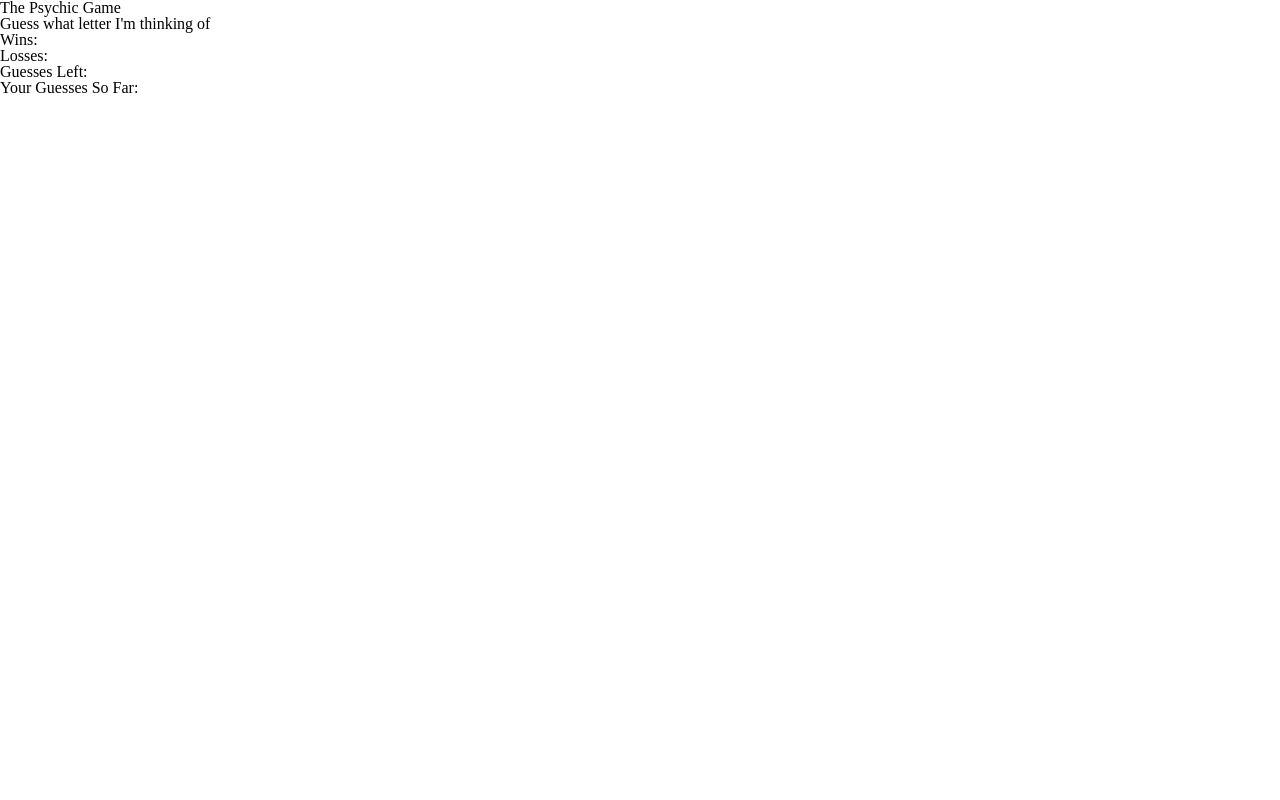
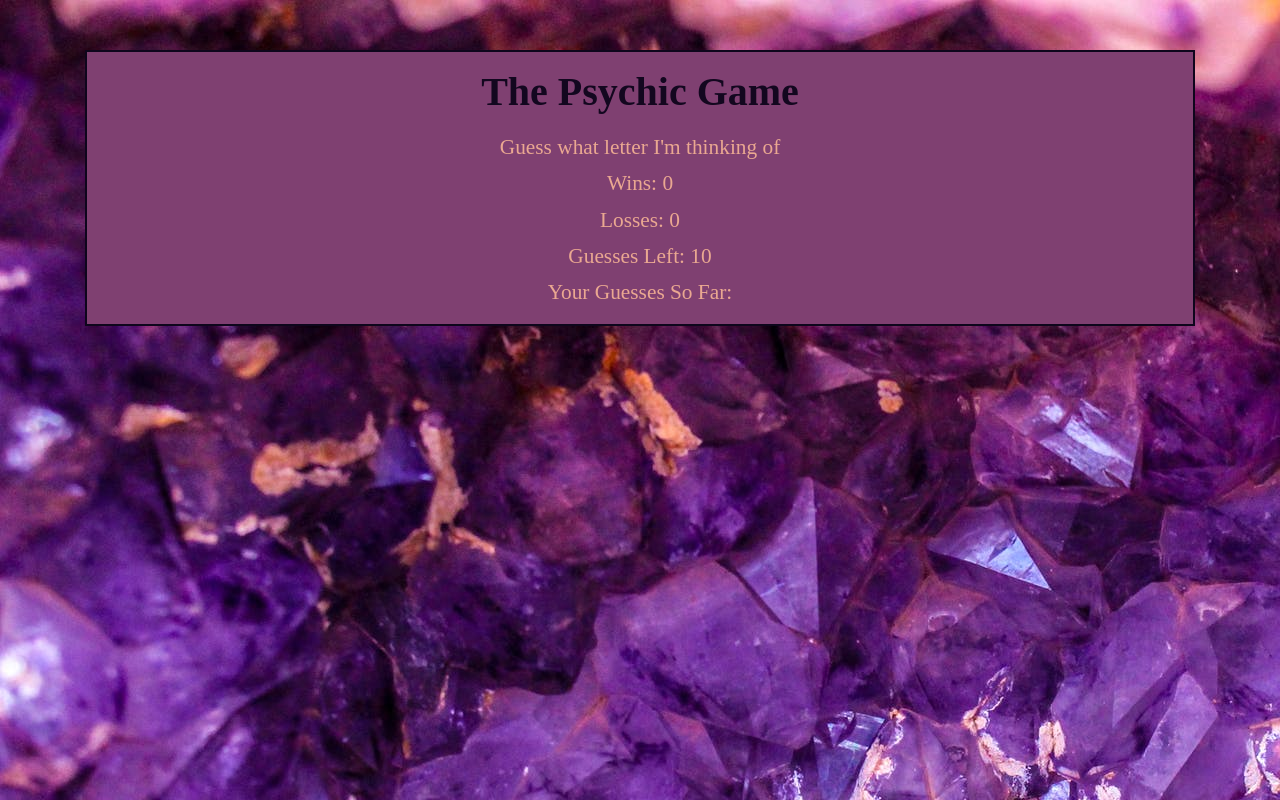
Before and after one commit to jenngoldman/Psychic-Game, a plain HTML site: page index.html in a window 1280 px wide. Drawn offline with nearby package versions, Linux system fonts and the light colour scheme; files that its build step writes are made by us from their sources.

Commit message:
finished game andadded styling

```diff
--- a/assets/css/style.css
+++ b/assets/css/style.css
@@ -0,0 +1,29 @@
+body {
+    background-image: url("../images/gemstones.jpeg");
+
+}
+
+.game-container {
+    background-color: #7f4071;
+    margin: auto;
+    margin-top: 50px;
+    padding: 5px;
+    text-align: center;
+    border-style: solid;
+    border-width: 2px;
+    border-color: #0e061c;
+}
+
+h1 {
+    font-size: 30pt;
+    margin: 15px;
+    margin-bottom: 25px;
+    color: #13071f;
+    font-weight: bold;
+}
+
+p {
+    color: #eaa891;
+    margin: 15px;
+    font-size: 16pt;
+}
--- a/assets/javascript/game.js
+++ b/assets/javascript/game.js
@@ -1,8 +1,15 @@
-var wins, losses = 0;
-var guessesLeft = 9;
+var wins = 0;
+var losses = 0;
+var guessesLeft = 10;
 var guessesSoFar = [];
 // letterToGuess is the result of the getRandomLetter function.
 var letterToGuess = getRandomLetter();
+
+document.addEventListener("DOMContentLoaded", function(){
+    updateGuessesLeft();
+    updateWins();
+    updateLosses();
+}, false);
 
 function getRandomLetter() {
     var letters = "abcdefghijklmnopqrstuvwxyz";
@@ -14,21 +21,41 @@ function getRandomLetter() {
 
 document.onkeydown = function(event) {
     var keyPressed = String.fromCharCode(event.which).toLowerCase();
+
     if (keyPressed == letterToGuess) {
         wins++;
+        updateWins();
         resetGame();
     }
     else if (guessesLeft == 1) {
         losses++;
+        updateLosses();
         resetGame();
     }
     else {
         guessesLeft--;
+        updateGuessesLeft();
         guessesSoFar.push(keyPressed);
+        document.getElementById("guesses-so-far").textContent = guessesSoFar.join(", ");
     }
 };
 
 function resetGame() {
     letterToGuess = getRandomLetter();
-    guessesLeft = 9;
+    guessesLeft = 10;
+    updateGuessesLeft();
+    guessesSoFar = [];
+    document.getElementById("guesses-so-far").textContent = "";
 }
+
+function updateGuessesLeft() {
+    document.getElementById("guesses-left").textContent = guessesLeft;
+};
+
+function updateWins() {
+    document.getElementById("wins").textContent = wins;
+};
+
+function updateLosses() {
+    document.getElementById("losses").textContent = losses;
+};
--- a/index.html
+++ b/index.html
@@ -5,18 +5,21 @@
     <meta http-equiv="X-UA-Compatible" content="IE=edge">
     <title>Psychic Game</title>
     <meta name="viewport" content="width=device-width, initial-scale=1">
-    <link rel="stylesheet" type="text/css" media="screen" href="reset.css" />
-    <link rel="stylesheet" type="text/css" media="screen" href="style.css" />
+    <link rel="stylesheet" href="https://stackpath.bootstrapcdn.com/bootstrap/4.2.1/css/bootstrap.min.css" integrity="sha384-GJzZqFGwb1QTTN6wy59ffF1BuGJpLSa9DkKMp0DgiMDm4iYMj70gZWKYbI706tWS" crossorigin="anonymous">
+    <link rel="stylesheet" type="text/css" media="screen" href="assets/css/reset.css" />
+    <link rel="stylesheet" type="text/css" media="screen" href="assets/css/style.css" />
     <script src="assets/javascript/game.js"></script>
 </head>
 <body>
     <div class="container">
-        <h1>The Psychic Game</h1>
-        <p>Guess what letter I'm thinking of</p>
-        <p>Wins:<div id="wins"></div></p>
-        <p>Losses:<div id="losses"></div></p>
-        <p>Guesses Left:<div id="guesses-left"></div></p>
-        <p>Your Guesses So Far:<div id="guesses-so-far"></div></p>
+        <div class="game-container">
+            <h1>The Psychic Game</h1>
+            <p>Guess what letter I'm thinking of</p>
+            <p>Wins: <span id="wins"></span></p>
+            <p>Losses: <span id="losses"></span></p>
+            <p>Guesses Left: <span id="guesses-left"></span></p>
+            <p>Your Guesses So Far: <span id="guesses-so-far"></span></p>
+        </div>
     </div>
 </body>
 </html>
```
Also changed, not shown: assets/images/gemstones.jpeg (added), 2 other files.
